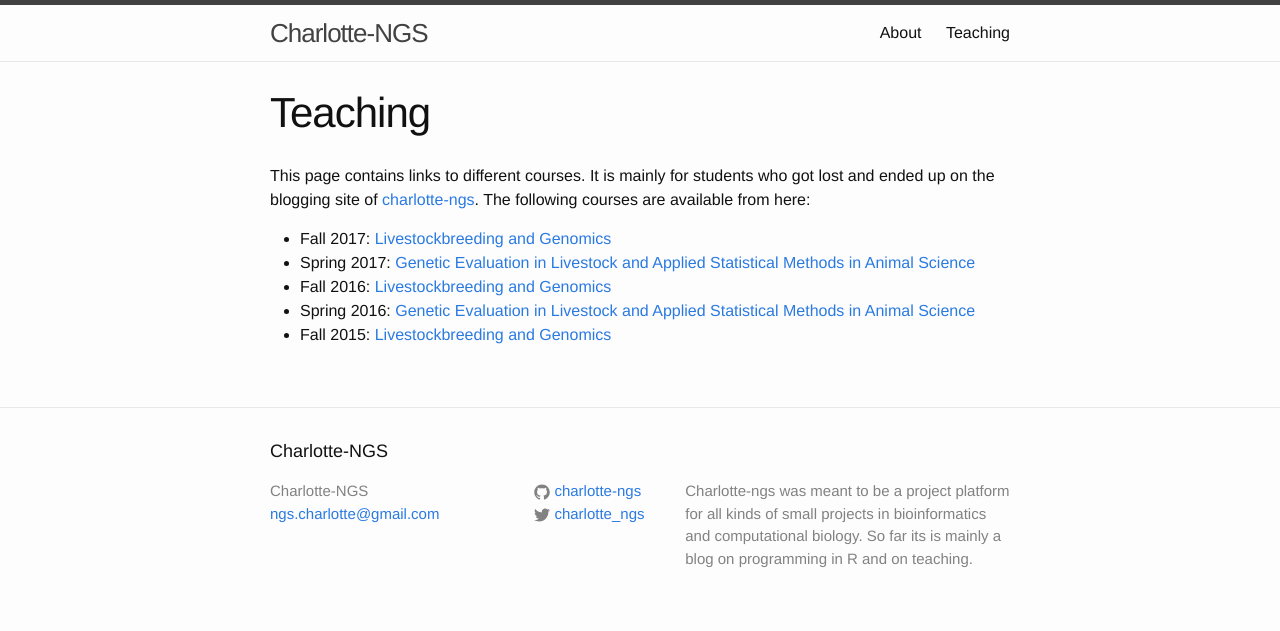
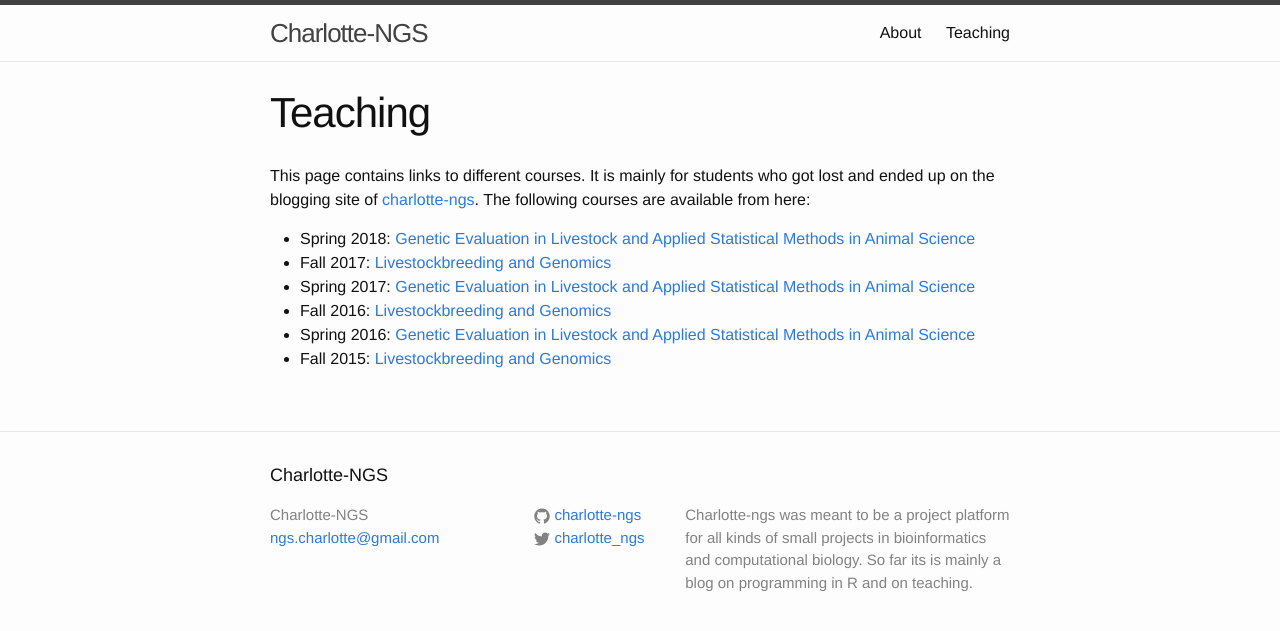
Before and after one commit to charlotte-ngs/charlotte-ngs.github.io, a Jekyll site: the page built from teaching.md, in a window 1280 px wide. Shown: the top 631 px of the page. Built offline with Jekyll 4.4.1, drawn with Linux system fonts in a browser that asks for light colours.

Commit message:
Added link to course for FS2018

```diff
--- a/teaching.md
+++ b/teaching.md
@@ -1,11 +1,12 @@
 ---
+title: "Teaching"
+permalink: /teaching/
 layout: page
-title: Teaching
-permalink: /teaching/
 ---
 
 This page contains links to different courses. It is mainly for students who got lost and ended up on the blogging site of [charlotte-ngs](http://charlotte-ngs.github.io). The following courses are available from here:
 
+- Spring 2018: [Genetic Evaluation in Livestock and Applied Statistical Methods in Animal Science](http://charlotte-ngs.github.io/GELASMFS2018/)
 - Fall 2017:   [Livestockbreeding and Genomics](https://charlotte-ngs.github.io/LBGHS2017/)
 - Spring 2017: [Genetic Evaluation in Livestock and Applied Statistical Methods in Animal Science](http://charlotte-ngs.github.io/GELASMFS2017/)
 - Fall 2016:   [Livestockbreeding and Genomics](https://charlotte-ngs.github.io/LBGHS2016/)
```
